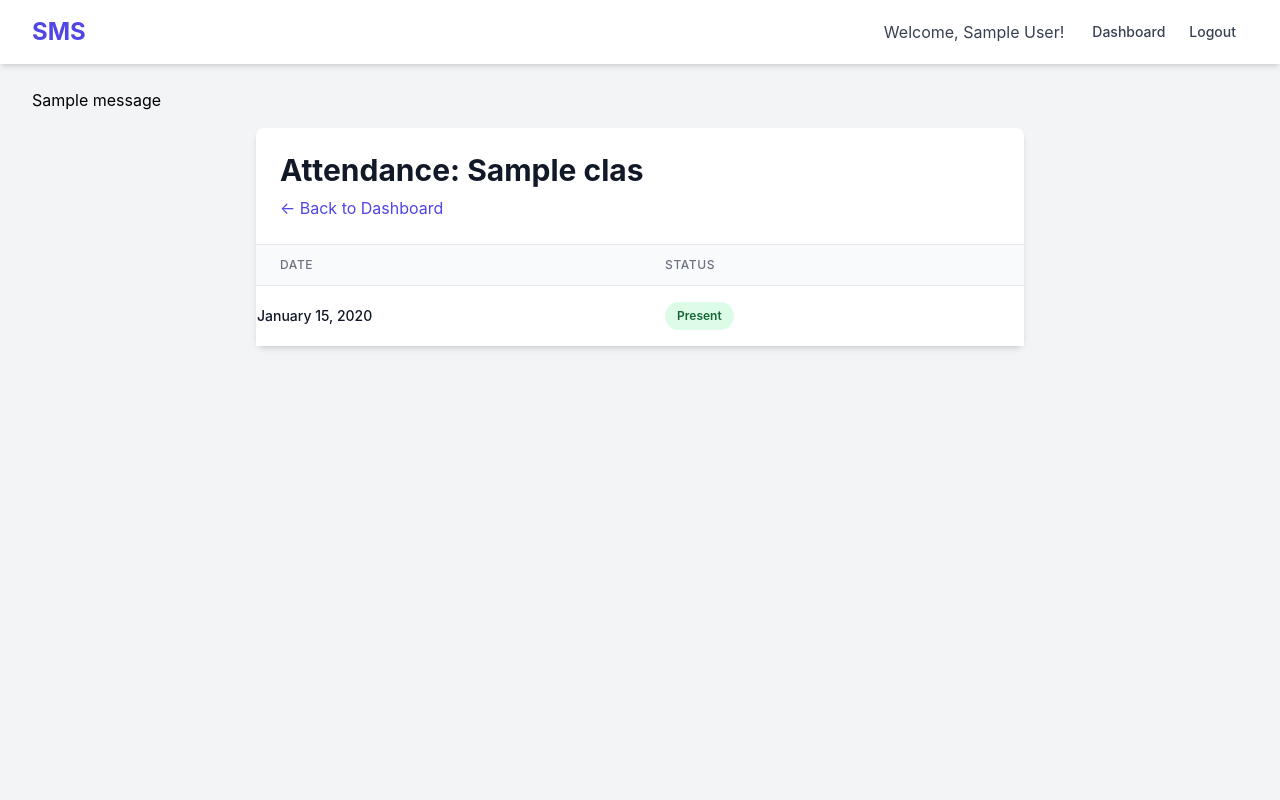
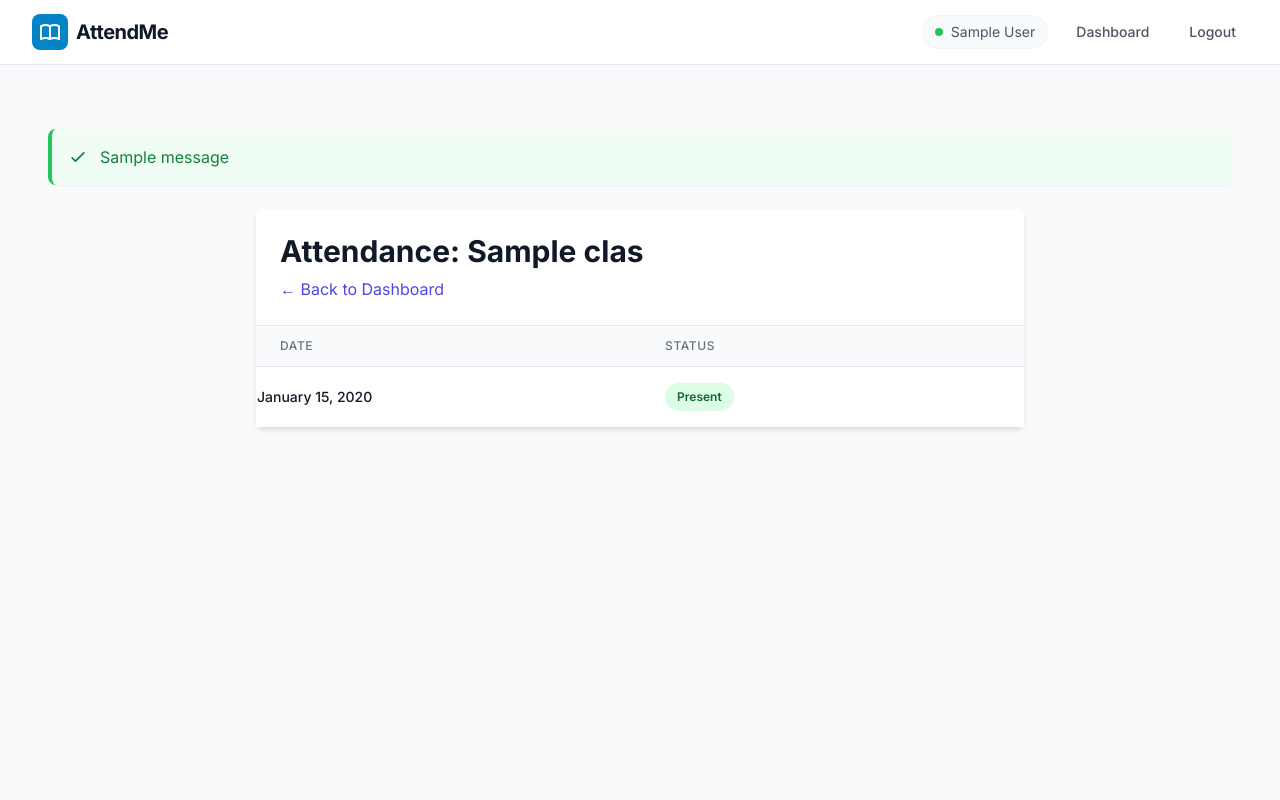
Before and after one commit to DavonGT/AttendMe, a Django app: page /student/attendance/1/ in a window 1280 px wide. Run offline with Django 5.2, Linux system fonts and the light colour scheme; a user stored in the database is signed in; tables that the repository leaves empty hold one stand-in row (values such as "Sample post"); one stand-in notice (Sample message) is shown; some libraries are stand-ins or nearby versions.

Commit message:
improved the  base.html  for better ui/x

```diff
--- a/templates/base.html
+++ b/templates/base.html
@@ -1,61 +1,154 @@
 <!DOCTYPE html>
-<html lang="en">
+<html lang="en" class="h-full bg-gray-50">
+
 <head>
     <meta charset="UTF-8">
     <meta name="viewport" content="width=device-width, initial-scale=1.0">
     <title>{% block title %}Student Management{% endblock %}</title>
     <!-- Simple styling using Tailwind CSS CDN -->
     <script src="https://cdn.tailwindcss.com"></script>
+    <link rel="preconnect" href="https://fonts.googleapis.com">
+    <link rel="preconnect" href="https://fonts.gstatic.com" crossorigin>
+    <link href="https://fonts.googleapis.com/css2?family=Inter:wght@300;400;500;600;700&display=swap" rel="stylesheet">
     <script>
         tailwind.config = {
             theme: {
+                extend: {
                     fontFamily: {
                         sans: ['Inter', 'sans-serif'],
                     },
+                    colors: {
+                        primary: {
+                            50: '#f0f9ff',
+                            100: '#e0f2fe',
+                            200: '#bae6fd',
+                            300: '#7dd3fc',
+                            400: '#38bdf8',
+                            500: '#0ea5e9',
+                            600: '#0284c7',
+                            700: '#0369a1',
+                            800: '#075985',
+                            900: '#0c4a6e',
+                        }
+                    }
+                }
             }
         }
     </script>
+    <style>
+        body {
+            font-family: 'Inter', sans-serif;
+        }
+    </style>
 </head>
-<body class="bg-gray-100 font-sans">
 
-    <nav class="bg-white shadow-md">
+<body class="h-full">
+
+    <nav class="bg-white border-b border-gray-200 sticky top-0 z-50">
         <div class="max-w-7xl mx-auto px-4 sm:px-6 lg:px-8">
             <div class="flex justify-between h-16">
                 <div class="flex-shrink-0 flex items-center">
-                    <h1 class="text-2xl font-bold text-indigo-600">SMS</h1>
+                    <a href="/" class="flex items-center gap-2">
+                        <div class="bg-primary-600 text-white p-1.5 rounded-lg">
+                            <svg xmlns="http://www.w3.org/2000/svg" class="h-6 w-6" fill="none" viewBox="0 0 24 24"
+                                stroke="currentColor">
+                                <path stroke-linecap="round" stroke-linejoin="round" stroke-width="2"
+                                    d="M12 6.253v13m0-13C10.832 5.477 9.246 5 7.5 5S4.168 5.477 3 6.253v13C4.168 18.477 5.754 18 7.5 18s3.332.477 4.5 1.253m0-13C13.168 5.477 14.754 5 16.5 5c1.747 0 3.332.477 4.5 1.253v13C19.832 18.477 18.247 18 16.5 18c-1.746 0-3.332.477-4.5 1.253" />
+                            </svg>
                         </div>
-                <div class="flex items-center">
+                        <span class="text-xl font-bold text-gray-900 tracking-tight">AttendMe</span>
+                    </a>
+                </div>
+                <div class="flex items-center gap-4">
                     {% if user.is_authenticated %}
-                        <span class="text-gray-700 mr-4">Welcome, {{ user.get_full_name|default:user.username }}!</span>
-                        <a href="{% url 'dashboard' %}" class="text-gray-700 hover:text-indigo-600 px-3 py-2 rounded-md text-sm font-medium">Dashboard</a>
+                    <div
+                        class="hidden md:flex items-center gap-2 text-sm text-gray-600 bg-gray-50 px-3 py-1.5 rounded-full border border-gray-100">
+                        <span class="w-2 h-2 bg-green-500 rounded-full"></span>
+                        <span>{{ user.get_full_name|default:user.username }}</span>
+                    </div>
+                    <a href="{% url 'dashboard' %}"
+                        class="text-gray-600 hover:text-primary-600 px-3 py-2 rounded-md text-sm font-medium transition-colors">Dashboard</a>
                     <form action="{% url 'logout' %}" method="post" class="inline">
                         {% csrf_token %}
-                            <button type="submit" class="text-gray-700 hover:text-indigo-600 px-3 py-2 rounded-md text-sm font-medium">Logout</button>
+                        <button type="submit"
+                            class="text-gray-600 hover:text-red-600 px-3 py-2 rounded-md text-sm font-medium transition-colors">Logout</button>
                     </form>
                     {% else %}
-                        <a href="{% url 'login' %}" class="text-gray-700 hover:text-indigo-600 px-3 py-2 rounded-md text-sm font-medium">Login</a>
+                    <a href="{% url 'login' %}"
+                        class="text-gray-600 hover:text-primary-600 px-3 py-2 rounded-md text-sm font-medium transition-colors">Login</a>
                     {% endif %}
                 </div>
             </div>
         </div>
     </nav>
 
-    <main class="max-w-7xl mx-auto py-6 sm:px-6 lg:px-8">
-        <!-- Message display -->
+    <main class="max-w-7xl mx-auto py-8 px-4 sm:px-6 lg:px-8">
+        <main class="flex-grow container mx-auto px-4 py-8">
             {% if messages %}
-            <div class="mb-4">
+            <div class="mb-6 space-y-2">
                 {% for message in messages %}
-                    <div classclass="{% if message.tags == 'success' %} bg-green-100 border border-green-400 text-green-700 {% elif message.tags == 'error' %} bg-red-100 border border-red-400 text-red-700 {% else %} bg-blue-100 border border-blue-400 text-blue-700 {% endif %} px-4 py-3 rounded-md relative" role="alert">
-                        <span class="block sm:inline">{{ message }}</span>
+                <div
+                    class="p-4 rounded-lg shadow-sm border-l-4 {% if message.tags == 'error' %}bg-red-50 border-red-500 text-red-700{% elif message.tags == 'success' %}bg-green-50 border-green-500 text-green-700{% else %}bg-blue-50 border-blue-500 text-blue-700{% endif %} flex items-center">
+                    <svg class="h-5 w-5 mr-3" fill="none" stroke="currentColor" viewBox="0 0 24 24">
+                        {% if message.tags == 'error' %}
+                        <path stroke-linecap="round" stroke-linejoin="round" stroke-width="2"
+                            d="M12 8v4m0 4h.01M21 12a9 9 0 11-18 0 9 9 0 0118 0z"></path>
+                        {% elif message.tags == 'success' %}
+                        <path stroke-linecap="round" stroke-linejoin="round" stroke-width="2" d="M5 13l4 4L19 7"></path>
+                        {% else %}
+                        <path stroke-linecap="round" stroke-linejoin="round" stroke-width="2"
+                            d="M13 16h-1v-4h-1m1-4h.01M21 12a9 9 0 11-18 0 9 9 0 0118 0z"></path>
+                        {% endif %}
+                    </svg>
+                    {{ message }}
                 </div>
                 {% endfor %}
             </div>
             {% endif %}
 
-        {% block content %}
-        <!-- Page content goes here -->
-        {% endblock %}
+            {% block content %}{% endblock %}
         </main>
 
+        <script>
+            // Global Search Functionality
+            function filterTable(inputId, tableId) {
+                const input = document.getElementById(inputId);
+                const filter = input.value.toLowerCase();
+                const table = document.getElementById(tableId);
+                const rows = table.getElementsByTagName("tr");
+
+                // Loop through all table rows, and hide those who don't match the search query
+                // Start from 1 to skip the header row
+                for (let i = 1; i < rows.length; i++) {
+                    let row = rows[i];
+                    // Skip if it's an empty state row or header
+                    if (row.getElementsByTagName("th").length > 0) continue;
+
+                    let textContent = row.textContent || row.innerText;
+                    if (textContent.toLowerCase().indexOf(filter) > -1) {
+                        row.style.display = "";
+                    } else {
+                        row.style.display = "none";
+                    }
+                }
+            }
+
+            function filterList(inputId, listContainerId, itemSelector) {
+                const input = document.getElementById(inputId);
+                const filter = input.value.toLowerCase();
+                const container = document.getElementById(listContainerId);
+                const items = container.querySelectorAll(itemSelector);
+
+                items.forEach(item => {
+                    let textContent = item.textContent || item.innerText;
+                    if (textContent.toLowerCase().indexOf(filter) > -1) {
+                        item.style.display = "";
+                    } else {
+                        item.style.display = "none";
+                    }
+                });
+            }
+        </script>
 </body>
+
 </html>
```
Lines whose indentation alone changed are shown as unchanged.
